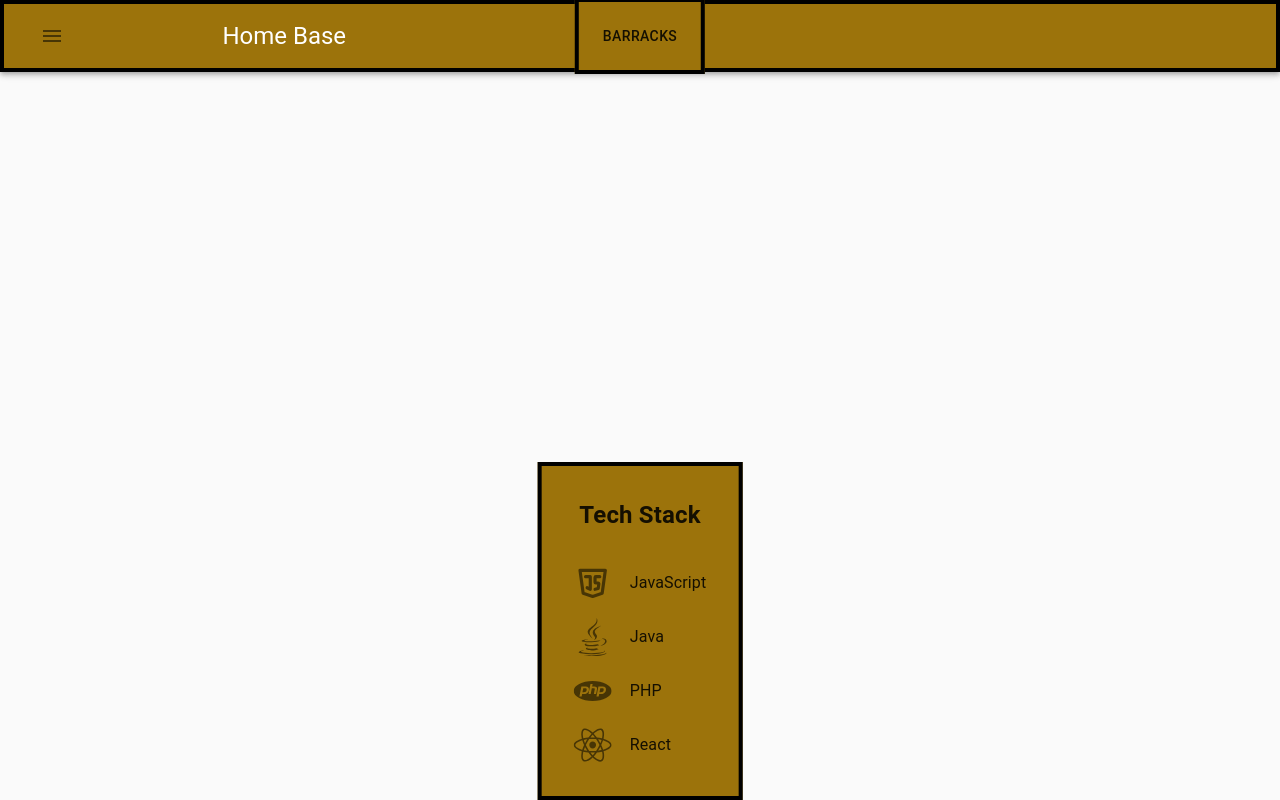
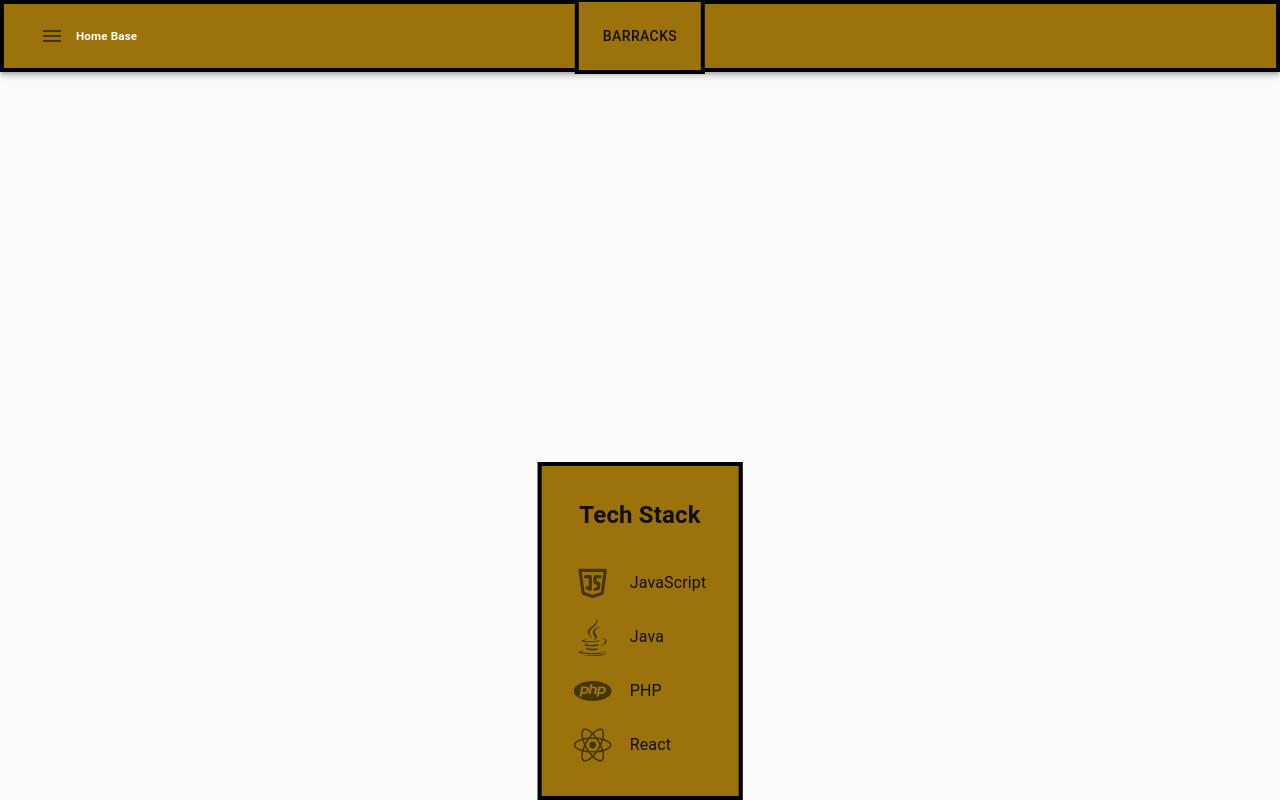
Before and after one commit to aqdasilva/HomeBase, a React (Create React App) app: page / in a window 1280 px wide. Built offline with nearby package versions, Linux system fonts and the light colour scheme.

Commit message:
added 3 shakes to homebase

```diff
--- a/package.json
+++ b/package.json
@@ -10,6 +10,7 @@
     "@testing-library/jest-dom": "^5.16.5",
     "@testing-library/react": "^13.4.0",
     "@testing-library/user-event": "^13.5.0",
+    "animate.css": "^4.1.1",
     "classnames": "^2.3.2",
     "react": "^18.2.0",
     "react-dom": "^18.2.0",
--- a/src/components/navbar.js
+++ b/src/components/navbar.js
@@ -22,8 +22,8 @@ import {
   AssignmentInd,
   Home
 } from "@material-ui/icons";
-
-
+import 'animate.css';
+// https://animate.style/
 import DropdownMenu from "./dropdownmenu";
 
 
@@ -47,14 +47,6 @@ const useStyles = makeStyles((theme) => ({
     background: '#9c730b',
     border: '4px solid black',
   },
-  typomotion: {
-    animation: "$moveLeftToRight 2s linear infinite",
-  },
-  "@keyframes moveLeftToRight": {
-    from: { transform: "translateX(0%)" },
-    to: { transform: "translateX(160%)" },
-  },
-
 }));
 
 const listItems = [
@@ -115,7 +107,7 @@ function Sidebar() {
             <IconButton onClick={toggleSlider}>
               <Menu />
             </IconButton>
-            <Typography variant="h5" className={classes.typomotion}>Home Base</Typography>
+            <Typography variant="h5" class="animate__animated animate__rubberBand animate__repeat-3">Home Base</Typography>
             <DropdownMenu />
             <Drawer open={open} anchor="right" onClose={toggleSlider}>
               {sideList()}
```
Also changed, not shown: 1 other file (tests, documents, lock files or other folders).
